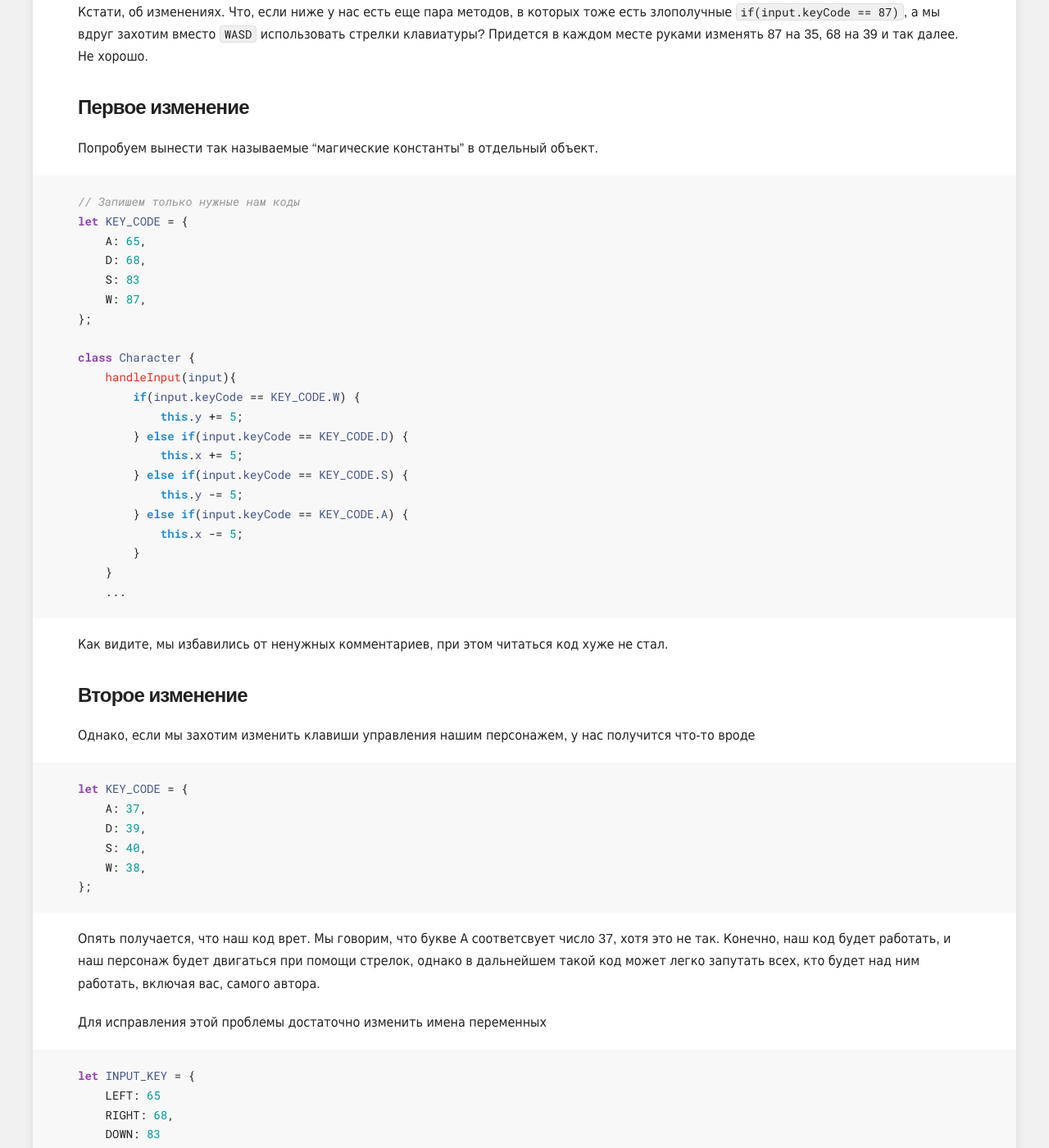
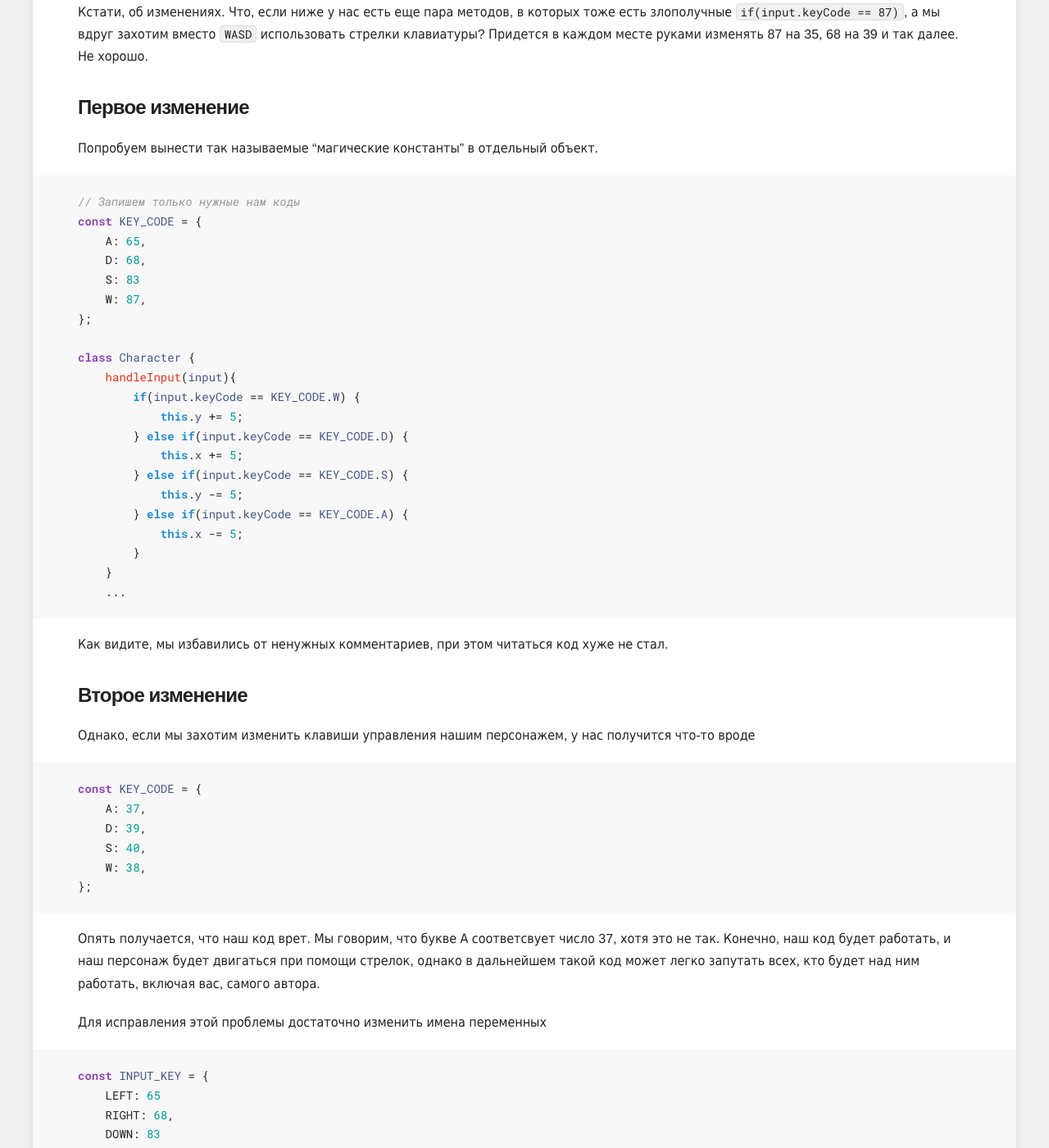
Before and after one commit to rtivital/jsraccoon, a Jekyll site: the page built from _posts/2016-04-24-exercise-bad-code-one.md, in a window 1280 px wide and 1400 px high, scrolled down 1655 px. Shown: the whole window at 82% size. Built offline with Jekyll 4.4.1, drawn with Linux system fonts in a browser that asks for light colours; nearby versions of some CDN libraries; comment, search, counter and statistics services are not loaded.

Commit message:
Use const instead of let for constant keys

```diff
--- a/_posts/2016-04-24-exercise-bad-code-one.md
+++ b/_posts/2016-04-24-exercise-bad-code-one.md
@@ -58,7 +58,7 @@ class Character {
 
 
 // Запишем только нужные нам коды
-let KEY_CODE = {
+const KEY_CODE = {
     A: 65,
     D: 68,
     S: 83
@@ -89,7 +89,7 @@ class Character {
 
 {% highlight javascript %}
 
-let KEY_CODE = {
+const KEY_CODE = {
     A: 37,
     D: 39,
     S: 40,
@@ -105,7 +105,7 @@ let KEY_CODE = {
 {% highlight javascript %}
 
 
-let INPUT_KEY = {
+const INPUT_KEY = {
     LEFT: 65
     RIGHT: 68,
     DOWN: 83
@@ -193,7 +193,7 @@ class Character {
 
 // Модуль InputConroller
 
-let INPUT_KEYS = {
+const INPUT_KEYS = {
     LEFT: 65
     RIGHT: 68,
     DOWN: 83
@@ -205,6 +205,7 @@ class InputConroller {
     onInput(input, callback){
         ...
     }
+    ...
 
 // Модуль Character
 
```
